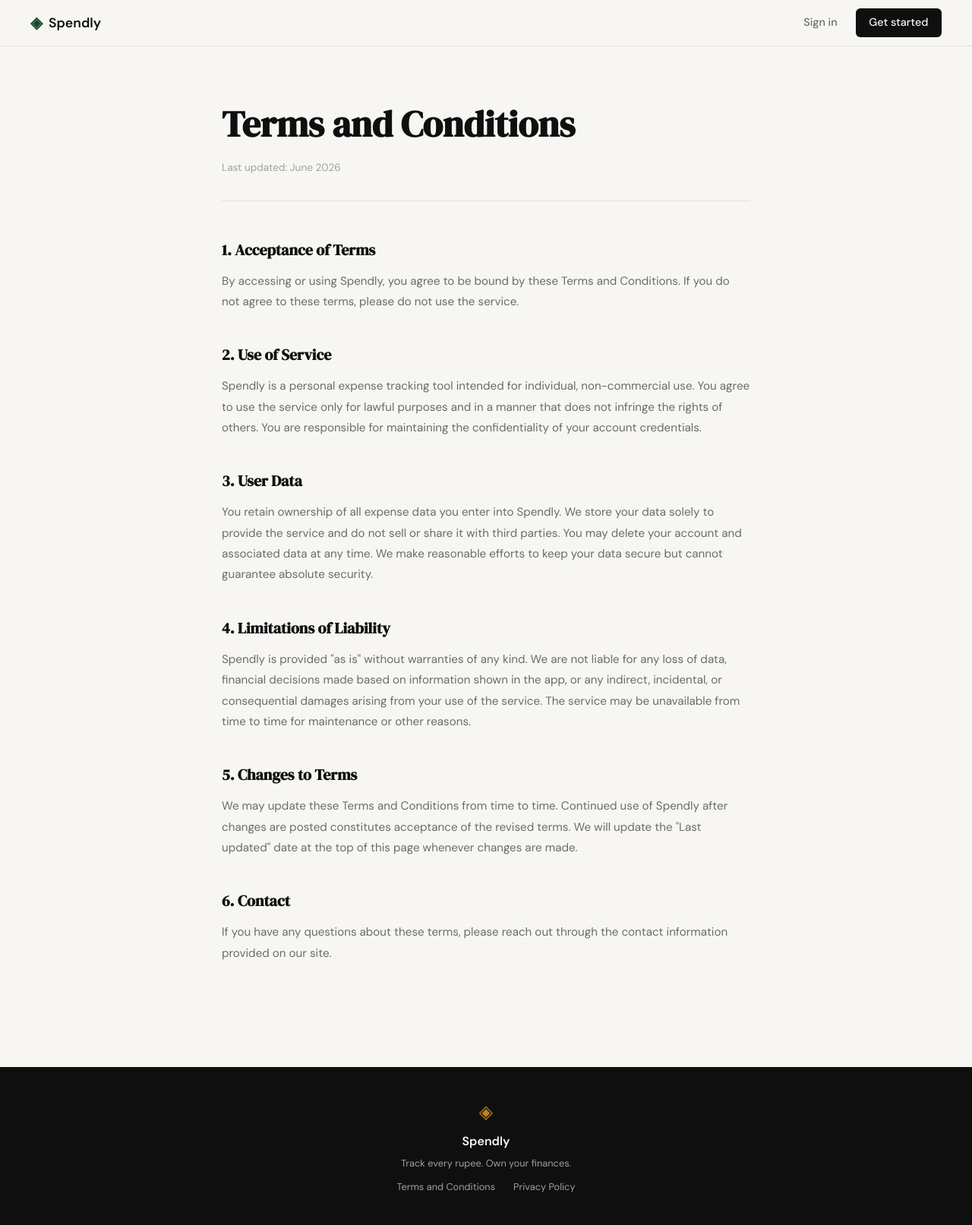
After one commit to NAFREX/Spendly, a Flask app: page /terms in a window 1280 px wide. The commit adds this page. Shown: the whole page at 76% size. Run offline with Flask 3, Linux system fonts and the light colour scheme.

Commit message:
terms and condition links

```diff
--- a/app.py
+++ b/app.py
@@ -26,6 +26,11 @@ def login():
 # Placeholder routes — students will implement these                  #
 # ------------------------------------------------------------------ #
 
+@app.route("/terms")
+def terms():
+    return render_template("terms.html")
+
+
 @app.route("/logout")
 def logout():
     return "Logout — coming in Step 3"
@@ -52,4 +57,4 @@ def delete_expense(id):
 
 
 if __name__ == "__main__":
-    app.run(debug=True, port=5001)
+    app.run(debug=True, port=5001, use_reloader=False)
--- a/static/css/style.css
+++ b/static/css/style.css
@@ -508,6 +508,66 @@ a { color: inherit; text-decoration: none; }
 }
 
 /* ------------------------------------------------------------------ */
+/* Legal pages (Terms, Privacy)                                        */
+/* ------------------------------------------------------------------ */
+
+.legal-page {
+    padding: 4rem 2rem 6rem;
+    max-width: 760px;
+    margin: 0 auto;
+}
+
+.legal-title {
+    font-family: var(--font-display);
+    font-size: clamp(2rem, 4vw, 3rem);
+    color: var(--ink);
+    margin-bottom: 0.5rem;
+}
+
+.legal-updated {
+    font-size: 0.85rem;
+    color: var(--ink-faint);
+    margin-bottom: 3rem;
+    padding-bottom: 2rem;
+    border-bottom: 1px solid var(--border);
+}
+
+.legal-section {
+    margin-bottom: 2.5rem;
+}
+
+.legal-section h2 {
+    font-family: var(--font-display);
+    font-size: 1.25rem;
+    color: var(--ink);
+    margin-bottom: 0.75rem;
+}
+
+.legal-section p {
+    font-size: 0.95rem;
+    color: var(--ink-muted);
+    line-height: 1.8;
+}
+
+/* ------------------------------------------------------------------ */
+/* Footer links                                                         */
+/* ------------------------------------------------------------------ */
+
+.footer-links {
+    display: flex;
+    gap: 1.5rem;
+    font-size: 0.8rem;
+    margin-top: 0.25rem;
+}
+
+.footer-links a {
+    color: var(--ink-faint);
+    transition: color 0.2s;
+}
+
+.footer-links a:hover { color: var(--paper); }
+
+/* ------------------------------------------------------------------ */
 /* Responsive                                                          */
 /* ------------------------------------------------------------------ */
 
--- a/templates/base.html
+++ b/templates/base.html
@@ -35,7 +35,7 @@
             <span class="footer-name">Spendly</span>
             <p class="footer-copy">Track every rupee. Own your finances.</p>
             <p class="footer-links">
-                <a href="#">Terms and Conditions</a>
+                <a href="/terms">Terms and Conditions</a>
                 <a href="#">Privacy Policy</a>
             </p>
         </div>
--- /dev/null
+++ b/templates/terms.html
@@ -0,0 +1,44 @@
+{% extends "base.html" %}
+
+{% block title %}Terms and Conditions — Spendly{% endblock %}
+
+{% block content %}
+
+<section class="legal-page">
+    <div class="legal-inner">
+        <h1 class="legal-title">Terms and Conditions</h1>
+        <p class="legal-updated">Last updated: June 2026</p>
+
+        <div class="legal-section">
+            <h2>1. Acceptance of Terms</h2>
+            <p>By accessing or using Spendly, you agree to be bound by these Terms and Conditions. If you do not agree to these terms, please do not use the service.</p>
+        </div>
+
+        <div class="legal-section">
+            <h2>2. Use of Service</h2>
+            <p>Spendly is a personal expense tracking tool intended for individual, non-commercial use. You agree to use the service only for lawful purposes and in a manner that does not infringe the rights of others. You are responsible for maintaining the confidentiality of your account credentials.</p>
+        </div>
+
+        <div class="legal-section">
+            <h2>3. User Data</h2>
+            <p>You retain ownership of all expense data you enter into Spendly. We store your data solely to provide the service and do not sell or share it with third parties. You may delete your account and associated data at any time. We make reasonable efforts to keep your data secure but cannot guarantee absolute security.</p>
+        </div>
+
+        <div class="legal-section">
+            <h2>4. Limitations of Liability</h2>
+            <p>Spendly is provided "as is" without warranties of any kind. We are not liable for any loss of data, financial decisions made based on information shown in the app, or any indirect, incidental, or consequential damages arising from your use of the service. The service may be unavailable from time to time for maintenance or other reasons.</p>
+        </div>
+
+        <div class="legal-section">
+            <h2>5. Changes to Terms</h2>
+            <p>We may update these Terms and Conditions from time to time. Continued use of Spendly after changes are posted constitutes acceptance of the revised terms. We will update the "Last updated" date at the top of this page whenever changes are made.</p>
+        </div>
+
+        <div class="legal-section">
+            <h2>6. Contact</h2>
+            <p>If you have any questions about these terms, please reach out through the contact information provided on our site.</p>
+        </div>
+    </div>
+</section>
+
+{% endblock %}
```
